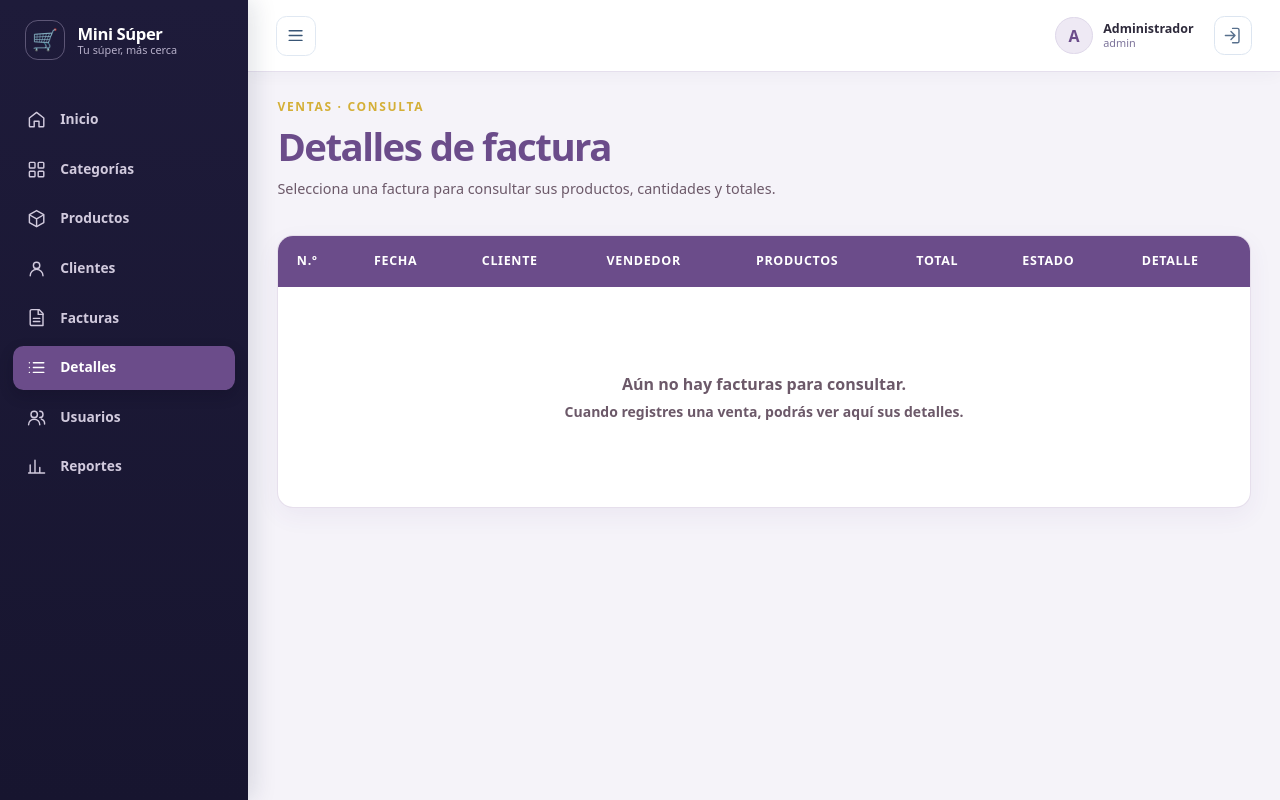
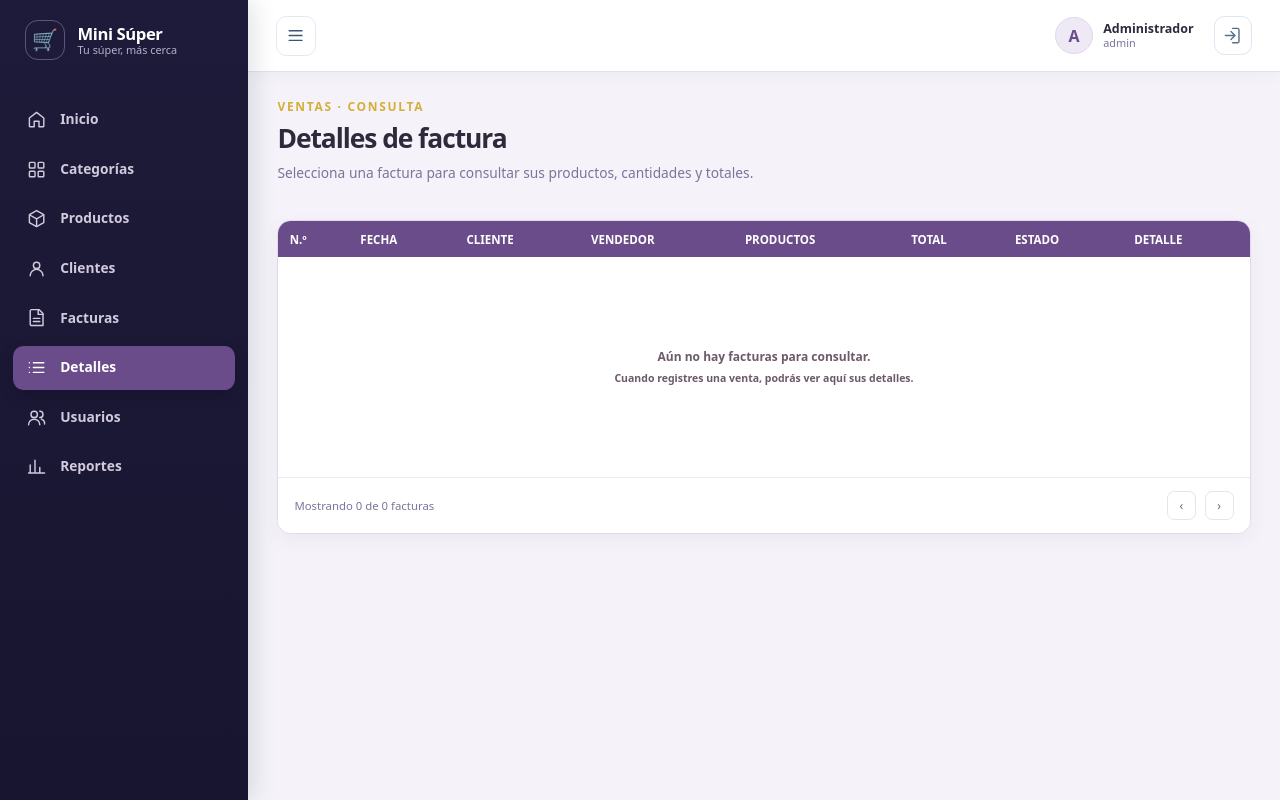
Before and after one commit to gabby-elias/MiniSuper-Hub, a Spring Boot app: page /detalles-factura in a window 1280 px wide. Run offline with Spring Boot 4, Linux system fonts and the light colour scheme; a user stored in the database is signed in; data that the repository does not hold is empty; some of the project's set-up classes (security, data sources, template engines, error pages and the like) are left out, and stand-ins take their place; some libraries are stand-ins or nearby versions.

Commit message:
paginacionDetalleyFactura

```diff
--- a/src/main/resources/static/css/detalles-factura-lista.css
+++ b/src/main/resources/static/css/detalles-factura-lista.css
@@ -178,6 +178,135 @@ body.app-page.details-page {
     color: #6c5969;
 }
 
+.details-page .app-main {
+    width: calc(100% - var(--sidebar-width));
+    margin: var(--topbar-height) 0 0 var(--sidebar-width);
+    padding: 1.45rem clamp(1.25rem, 2.3vw, 2.5rem) 2.5rem;
+}
+
+.details-page .details-heading h1 {
+    color: #2E2A3B;
+    font-size: 1.65rem;
+}
+
+.details-page .details-heading p {
+    color: #7C739A;
+    font-size: 0.86rem;
+}
+
+.details-page .details-table-card {
+    border-color: #e2d9ec;
+    border-radius: 0.85rem;
+    box-shadow: 0 0.4rem 1.2rem rgba(52, 39, 72, 0.05);
+}
+
+.details-page .details-table {
+    min-width: 920px;
+    --bs-table-color: #2E2A3B;
+    --bs-table-border-color: #eeeaf2;
+    --bs-table-hover-bg: #f8f6fb;
+    --bs-table-hover-color: #2E2A3B;
+}
+
+.details-page .details-table thead th {
+    padding: 0.6rem 0.7rem;
+    background: #6B4C8A;
+    font-size: 0.72rem;
+    letter-spacing: 0;
+}
+
+.details-page .details-table tbody td {
+    padding: 0.5rem 0.7rem;
+    color: #2E2A3B;
+    font-size: 0.75rem;
+    font-weight: 400;
+    white-space: nowrap;
+}
+
+.details-page .details-invoice-id,
+.details-page .details-invoice-total {
+    color: #2E2A3B;
+    font-weight: 700;
+}
+
+.details-page .details-view-button {
+    border-color: #6B4C8A;
+    border-radius: 0.42rem;
+    background: #6B4C8A;
+    color: #fff;
+    font-size: 0.75rem;
+    font-weight: 650;
+}
+
+.details-page .details-view-button:hover {
+    border-color: #594072;
+    background: #594072;
+}
+
+.details-page .details-table-footer {
+    display: flex;
+    align-items: center;
+    justify-content: space-between;
+    gap: 1rem;
+    min-height: 3.5rem;
+    padding: 0.65rem 1rem;
+    border-top: 1px solid #eeeaf2;
+    background: #fff;
+    color: #7C739A;
+    font-size: 0.71rem;
+}
+
+.details-page .table-pagination {
+    display: inline-flex;
+    align-items: center;
+    gap: 0.28rem;
+}
+
+.details-page .table-pagination > span {
+    display: inline-flex;
+    gap: 0.28rem;
+}
+
+.details-page .table-pagination button {
+    min-width: 1.8rem;
+    height: 1.8rem;
+    display: inline-grid;
+    place-items: center;
+    padding: 0 0.35rem;
+    border: 1px solid #e7e2ec;
+    border-radius: 0.45rem;
+    background: #fff;
+    color: #6f6879;
+    font-size: 0.75rem;
+    line-height: 1;
+    cursor: pointer;
+}
+
+.details-page .table-pagination button:hover:not(:disabled):not(.is-active) {
+    border-color: #d6c9e2;
+    background: #f8f5fa;
+    color: #594072;
+}
+
+.details-page .table-pagination button.is-active {
+    border-color: #6B4C8A;
+    background: #6B4C8A;
+    color: #fff;
+    font-weight: 700;
+}
+
+.details-page .table-pagination button:disabled {
+    color: #c4bfca;
+    cursor: not-allowed;
+}
+
+@media (max-width: 520px) {
+    .details-page .details-table-footer {
+        align-items: flex-start;
+        flex-direction: column;
+    }
+}
+
 @media (max-width: 767.98px) {
     body.app-page.details-page {
         width: 100%;
@@ -186,6 +315,8 @@ body.app-page.details-page {
     }
 
     .details-page .app-main {
+        width: 100%;
+        margin: var(--topbar-height) 0 0;
         padding: 1.25rem;
     }
 
--- a/src/main/resources/templates/detalles-factura/lista-facturas.html
+++ b/src/main/resources/templates/detalles-factura/lista-facturas.html
@@ -13,7 +13,7 @@
     </div>
 
     <section class="content-card details-table-card table-responsive" aria-label="Facturas registradas">
-        <table class="table table-hover align-middle details-table">
+        <table class="table table-hover align-middle details-table" data-pagination-table="detalles-factura" data-pagination-label="facturas">
             <thead>
             <tr>
                 <th>N.º</th>
@@ -51,6 +51,15 @@
             </tr>
             </tbody>
         </table>
+        <footer class="details-table-footer">
+            <span data-pagination-summary="detalles-factura"
+                  th:text="|Mostrando ${#lists.size(facturas)} de ${#lists.size(facturas)} facturas|">Mostrando 0 de 0 facturas</span>
+            <nav class="table-pagination" data-pagination-controls="detalles-factura" aria-label="Paginación de detalles de factura">
+                <button type="button" data-page-prev aria-label="Página anterior">‹</button>
+                <span data-page-numbers></span>
+                <button type="button" data-page-next aria-label="Página siguiente">›</button>
+            </nav>
+        </footer>
     </section>
 </main>
 <th:block th:replace="~{fragments/layout :: scripts}"></th:block>
```
Also changed, not shown: src/main/resources/static/css/facturas-lista.css (+56 -0 lines), src/main/resources/templates/facturas/lista.html (+8 -2 lines).
